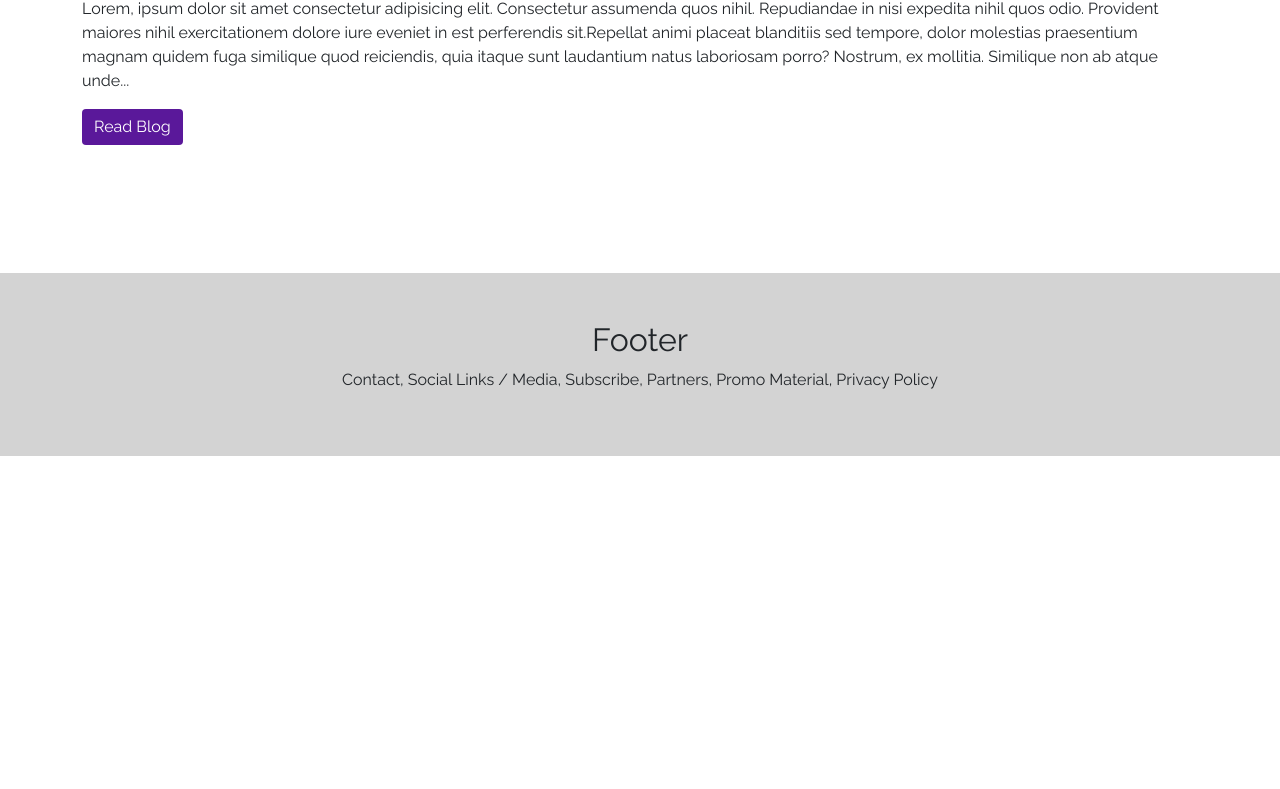
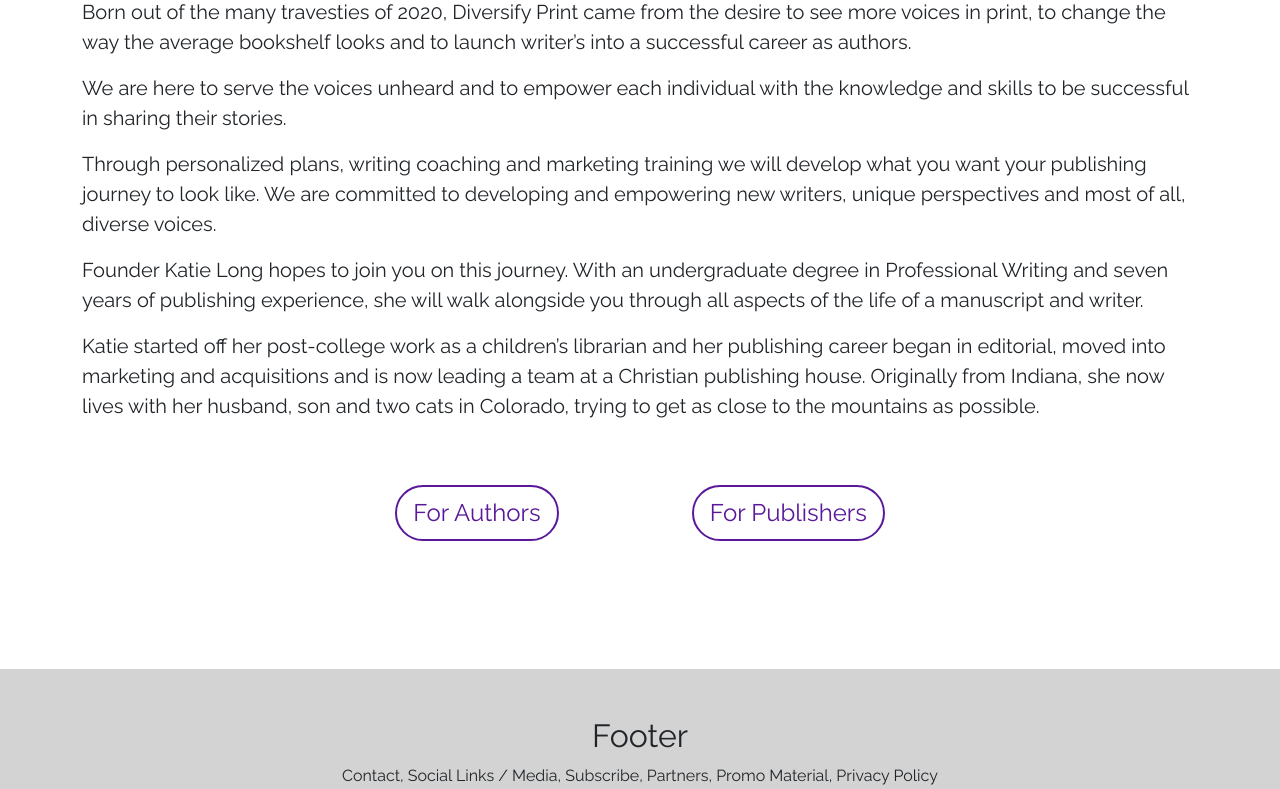
Before and after one commit to MattLong34/diversify-print, a plain HTML site: page pages/about-us.html in a window 1280 px wide. Shown: the part 692-1481 px from the top of the page. Before the commit the page ends 1148 px from the top, so only its background shows below. Drawn offline with nearby package versions, Linux system fonts and the light colour scheme.

Commit message:
re-style buttons

```diff
--- a/app.css
+++ b/app.css
@@ -25,6 +25,24 @@
 	margin: 0;
 	border: 0;
 }
+
+.btn-primary {
+    color: #5a189a;
+    background-color: white;
+    border: 2px solid #5a189a;
+    font-size: 1.25rem;
+    border-radius: 45px;
+}
+
+.btn-primary:hover {
+    color: royalblue;
+    background-color: white;
+    border-color: royalblue;
+}
+
+/* .btn-primary:focus {
+    outline: none;
+  } */
 
 /* HEADER SECTION */
 
@@ -56,14 +74,6 @@
 
 #hero-card-1 .card-title {
     font-size: 1.5rem;
-}
-
-.btn-primary,
-.btn-primary:hover,
-.btn-primary:active,
-.btn-primary:visited {
-	background-color: #5a189a !important;
-	border: none;
 }
 
 #hero-card-2 {
@@ -151,6 +161,18 @@
     text-align: center;
 }
 
-#section-about-us-hero h1 {
-    /* color: white; */
+#section-about-us-story {
+	margin: 5rem 0rem 5rem 0rem;
+    padding: 3rem 0rem 3rem 0rem;
+    font-size: 1.25rem;
 }
+
+.about-us-button-group {
+    text-align: center;
+}
+
+.about-us-button {
+    font-size: 1.5rem;
+    margin: 3rem 4rem 0rem 4rem;
+    padding: 0.5rem 1rem 0.5rem 1rem;
+}
--- a/pages/about-us.html
+++ b/pages/about-us.html
@@ -39,14 +39,28 @@
         </div>
       </section>
 
-      <section id="section-featured-content">
+      <section id="section-about-us-story">
           <div class="container">
-            <h2>Featured Blog</h2>
-            <p>Lorem, ipsum dolor sit amet consectetur adipisicing elit. Consectetur assumenda quos nihil. Repudiandae in nisi expedita nihil quos odio.
-                Provident maiores nihil exercitationem dolore iure eveniet in est perferendis sit.Repellat animi placeat blanditiis sed tempore, dolor molestias praesentium magnam quidem fuga similique quod reiciendis,
-                quia itaque sunt laudantium natus laboriosam porro? Nostrum, ex mollitia. Similique non ab atque unde...
+            <h2>Our Story</h2>
+            <p>Born out of the many travesties of 2020, Diversify Print came from the desire to see more voices in print, to change the way the average bookshelf looks and to launch writer’s into a successful career as authors.
+
+                <p>We are here to serve the voices unheard and to empower each individual with the knowledge and skills to be successful in sharing their stories.</p>
+
+                <p>Through personalized plans, writing coaching and marketing training we will develop what you want your publishing journey to look like.
+
+                We are committed to developing and empowering new writers, unique perspectives and most of all, diverse voices.</p>
+
+                <p>Founder Katie Long hopes to join you on this journey. With an undergraduate degree in Professional Writing and seven years of publishing experience, she will walk alongside you through all aspects of the life of a manuscript and writer.</p>
+
+                <p>Katie started off her post-college work as a children’s librarian and her publishing career began in editorial, moved into marketing and acquisitions and is now leading a team at a Christian publishing house.
+
+                Originally from Indiana, she now lives with her husband, son and two cats in Colorado, trying to get as close to the mountains as possible.</p>
+
             </p>
-            <a href="#" class="btn btn-primary" id="button">Read Blog</a>
+            <div class="about-us-button-group">
+                <a href="#" class="btn btn-primary about-us-button">For Authors</a>
+                <a href="#" class="btn btn-primary about-us-button">For Publishers</a>
+            </div>
           </div>
       </section>
 
```
Also changed, not shown: index.html (+11 -11 lines).
